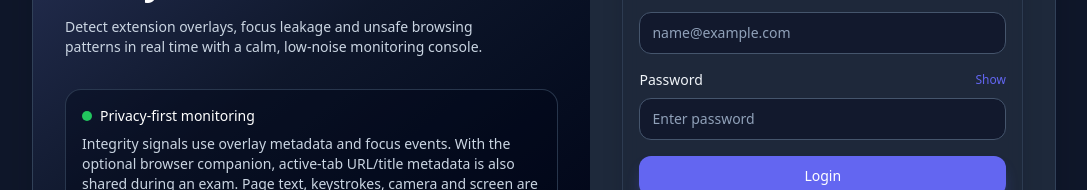
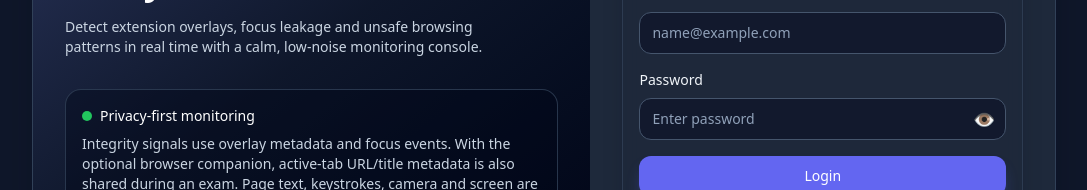
Before and after one commit to tanush69lucifer/Browser_overlay_detection_dashboard, a React (Vite) app in the folder client/: page /login in a window 1280 px wide. Shown: the part 350-540 px from the top of the page, without its empty margins (96-1183 px from the left). Built offline with nearby package versions, Linux system fonts and the light colour scheme; no server answers.

Commit message:
text to emoji

```diff
--- a/client/src/pages/Login.jsx
+++ b/client/src/pages/Login.jsx
@@ -90,29 +90,31 @@ export default function Login() {
                 onChange={(event) => setForm((current) => ({ ...current, email: event.target.value }))}
               />
 
-              <div className="space-y-2">
-                <div className="flex items-center justify-between gap-3">
-                  <label htmlFor="login-password" className="text-sm font-medium text-slate-100">Password</label>
+              <div className="flex w-full flex-col gap-2 text-sm text-slate-200">
+                <label htmlFor="login-password" className="font-medium text-slate-100">Password</label>
+                <div className="relative">
+                  <input
+                    id="login-password"
+                    type={showPassword ? 'text' : 'password'}
+                    name="password"
+                    autoComplete="current-password"
+                    value={form.password}
+                    placeholder="Enter password"
+                    aria-invalid={Boolean(errors.password)}
+                    className={`w-full rounded-xl border bg-slate-900/80 px-3 py-2.5 pr-12 text-sm text-text placeholder:text-slate-400 focus:border-primary focus:outline-none focus:ring-2 focus:ring-primary/20 ${errors.password ? 'border-red-500/70' : 'border-slate-600'}`}
+                    onChange={(event) => setForm((current) => ({ ...current, password: event.target.value }))}
+                  />
                   <button
                     type="button"
                     aria-label={showPassword ? 'Hide password' : 'Show password'}
                     aria-pressed={showPassword}
                     onClick={() => setShowPassword((current) => !current)}
-                    className="rounded-md text-xs font-medium text-primary hover:text-indigo-300 focus:outline-none focus:ring-2 focus:ring-primary/60"
+                    className="absolute inset-y-0 right-0 flex w-11 items-center justify-center rounded-r-xl text-lg text-slate-300 hover:text-white focus:outline-none focus:ring-2 focus:ring-inset focus:ring-primary/60"
                   >
-                    {showPassword ? 'Hide' : 'Show'}
+                    {showPassword ? '🙈' : '👁️'}
                   </button>
                 </div>
-                <Input
-                  id="login-password"
-                  type={showPassword ? 'text' : 'password'}
-                  name="password"
-                  autoComplete="current-password"
-                  value={form.password}
-                  placeholder="Enter password"
-                  error={errors.password}
-                  onChange={(event) => setForm((current) => ({ ...current, password: event.target.value }))}
-                />
+                {errors.password ? <span className="text-xs text-red-300">{errors.password}</span> : null}
               </div>
 
               <Button type="submit" className="w-full" loading={submitting}>
```
